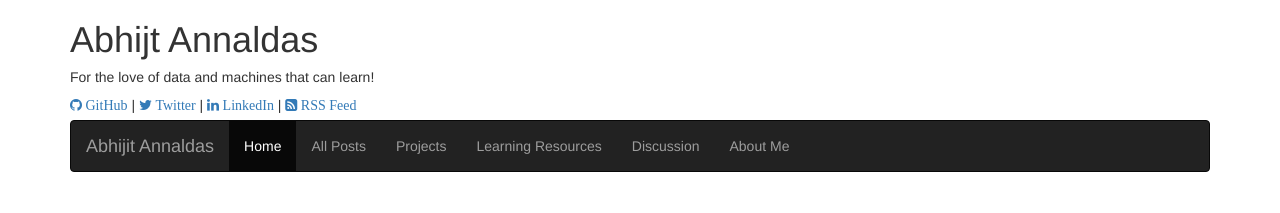
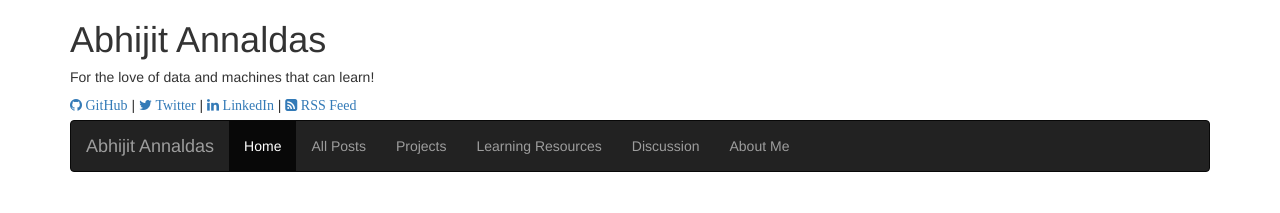
Before and after one commit to devm1023/ML_project, a Jekyll site: the page built from index.html, in a window 1280 px wide. Shown: the top 213 px of the page. Built offline with Jekyll 4.4.1, drawn with Linux system fonts in a browser that asks for light colours; nearby versions of some CDN libraries.

Commit message:
Update header.html

```diff
--- a/_includes/header.html
+++ b/_includes/header.html
@@ -2,7 +2,7 @@
 <div class="row">
 	<div class="col-sm-9">
 		<p>
-			<h1>Abhijt Annaldas</h1>
+			<h1>Abhijit Annaldas</h1>
 			<h5>For the love of data and machines that can learn!</h5>
 		</p>
 	</div>
```
